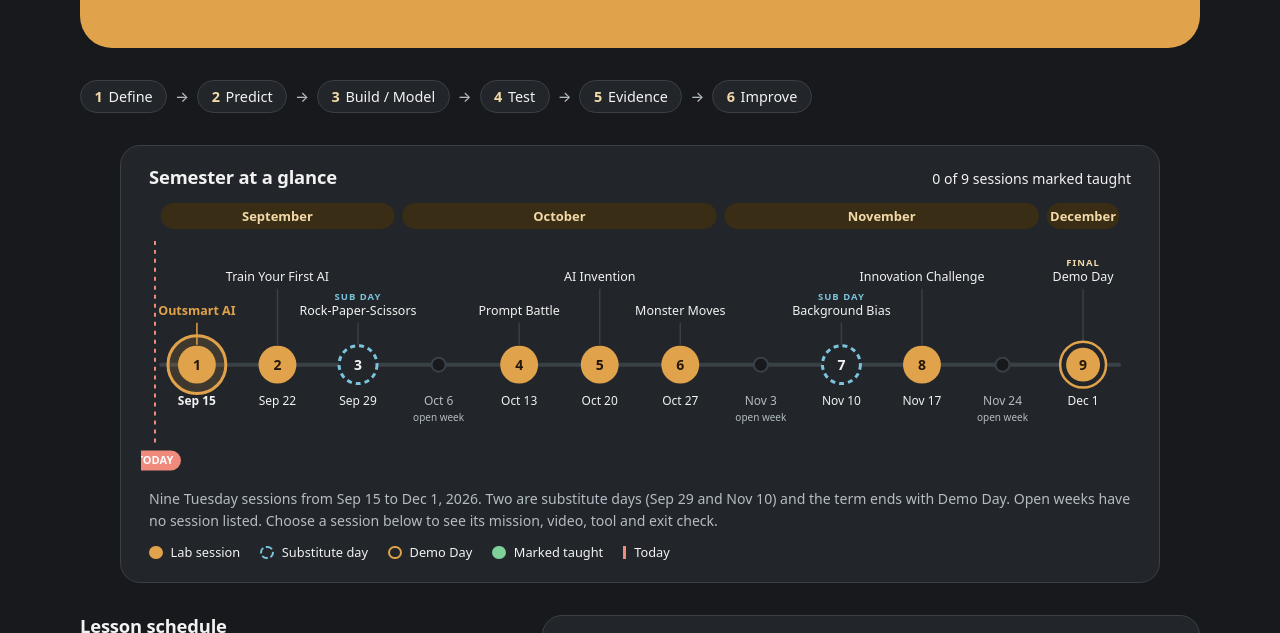
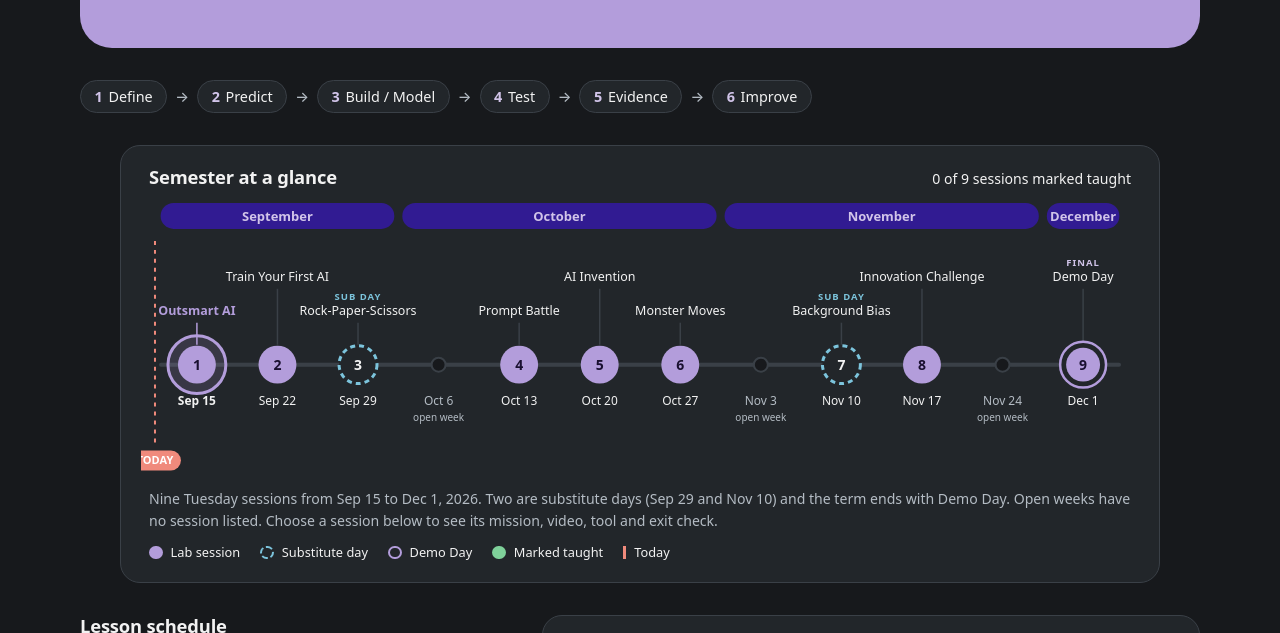
Before and after one commit to abc929/ai-efh, a plain HTML site: page index.html in a window 1280 px wide. Shown: the part 369-1002 px from the top of the page. Drawn offline with Linux system fonts and the dark colour scheme.

Commit message:
Switch color scheme to purple

```diff
--- a/index.html
+++ b/index.html
@@ -13,11 +13,11 @@
     --text: #1c1c1e;
     --muted: #55606a;
     --border: #d6dde1;
-    --primary: #8a5a12;
-    --primary-hover: #74490c;
+    --primary: #7e57c2;
+    --primary-hover: #5e35b1;
     --primary-text: #ffffff;
-    --accent: #f6ecd9;
-    --accent-text: #6b4306;
+    --accent: #ede7f6;
+    --accent-text: #4527a0;
     --info: #1f6f86;
     --success: #2a7a4b;
     --marker: #b3382a;
@@ -34,11 +34,11 @@
       --text: #f2f2f2;
       --muted: #b4bcc4;
       --border: #3a4047;
-      --primary: #e0a24a;
-      --primary-hover: #eab26a;
-      --primary-text: #24170a;
-      --accent: #3a2d15;
-      --accent-text: #f2d9a8;
+      --primary: #b39ddb;
+      --primary-hover: #d1c4e9;
+      --primary-text: #1a1030;
+      --accent: #311b92;
+      --accent-text: #d1c4e9;
       --info: #7cc4dc;
       --success: #7fd19a;
       --marker: #f08a7c;
@@ -225,7 +225,7 @@
   .pace-list .sw { inline-size: 0.75rem; block-size: 0.75rem; border-radius: 999px; flex-shrink: 0; margin-block-start: 0.35rem; }
   .pace-list .time { inline-size: 6rem; flex-shrink: 0; font-weight: 600; font-variant-numeric: tabular-nums; }
   .pace-list .mins { flex-shrink: 0; color: var(--muted); }
-  .c1 { background: #b9761f; } .c2 { background: #2f8aa4; } .c3 { background: #3b9a62; } .c4 { background: #d0a03a; } .c5 { background: #c9563f; } .c6 { background: #8a5a12; }
+  .c1 { background: #9575cd; } .c2 { background: #2f8aa4; } .c3 { background: #3b9a62; } .c4 { background: #d0a03a; } .c5 { background: #c9563f; } .c6 { background: #7e57c2; }
 
   /* Videos / experiments */
   .media-card { display: flex; flex-direction: column; background: var(--card); border: 1px solid var(--border); border-radius: var(--radius); overflow: hidden; }
```
